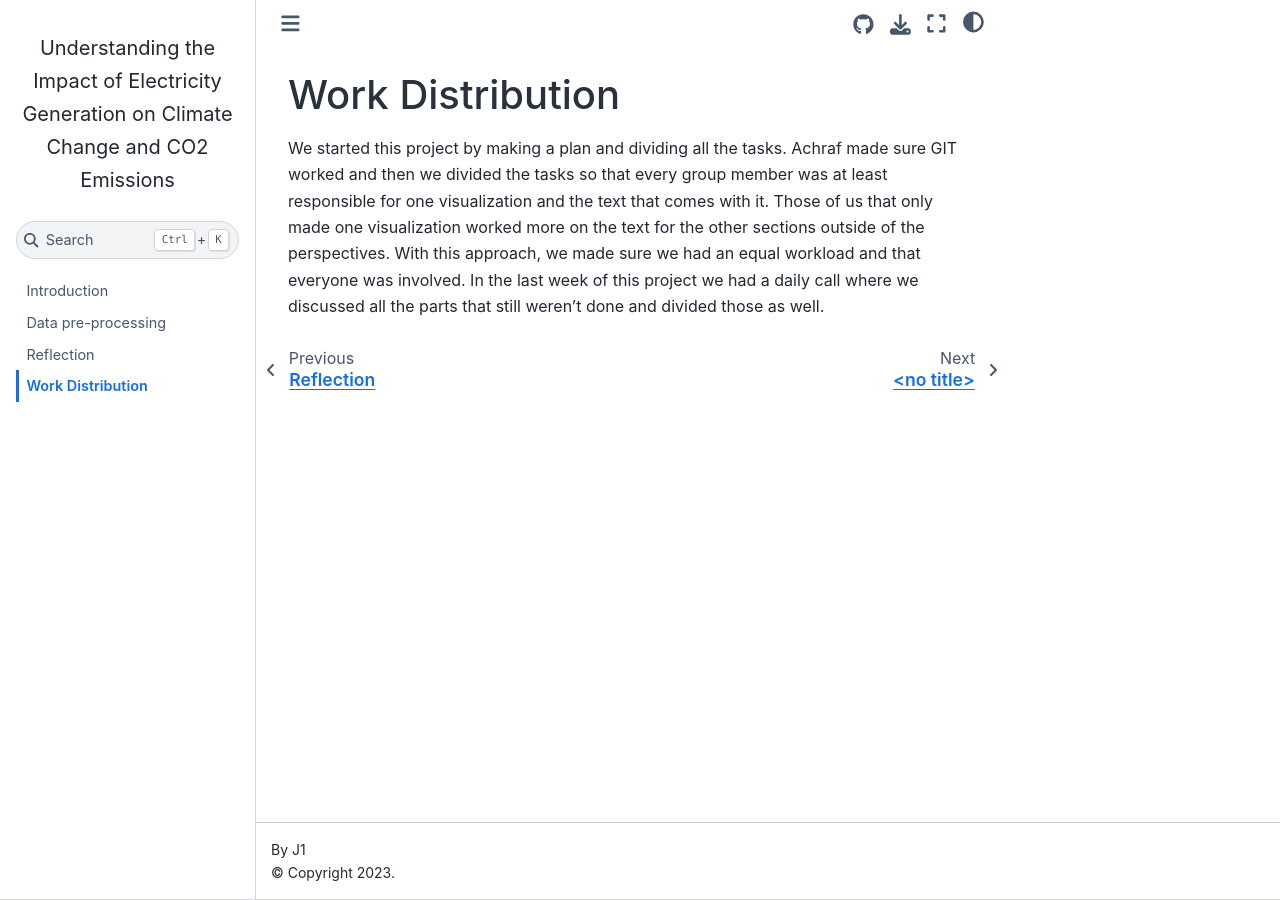
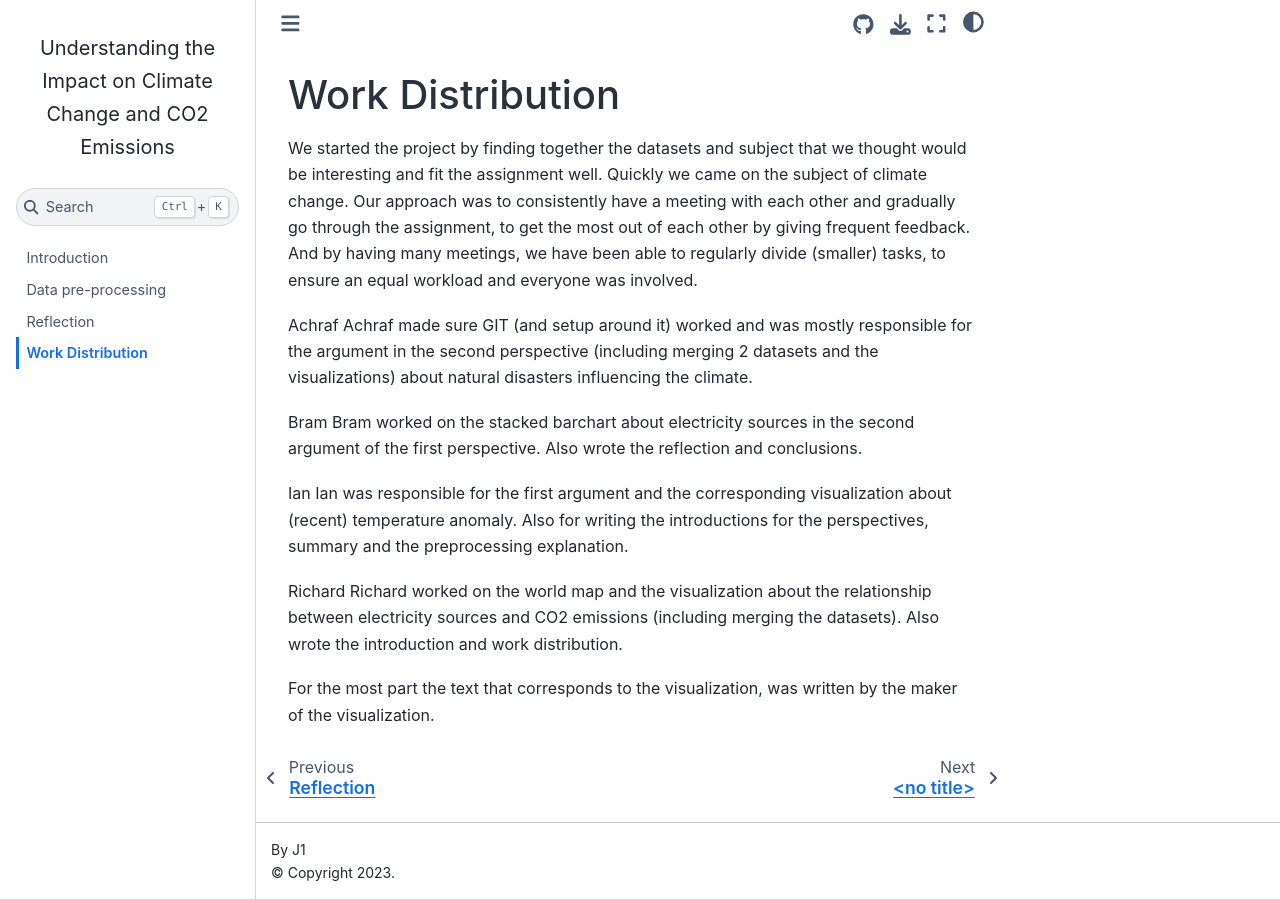
Before and after one commit to CloudDigital101/Example, a Jupyter Book: the page built from docs/book/Work_distribution.md, in a window 1280 px wide. Built offline with Jupyter Book 1.0.4 settings and Sphinx 7.4.7 and the Sphinx Book theme 1.1.4, drawn with Linux system fonts in a browser that asks for light colours; pages that are not in the unit, such as notebooks, are missing from menus; comment, search, counter and statistics services are not loaded.

Commit message:
Work distribution en titel in config verandert

```diff
--- a/_config.yml
+++ b/_config.yml
@@ -1,8 +1,8 @@
 # Book settings
 # Learn more at https://jupyterbook.org/customize/config.html
 
-title: Understanding the Impact of Electricity Generation on Climate Change and CO2 Emissions # Change this to your book title.
-author: J1 # Change this to your name (or your team/organization name).
+title: Understanding the Impact on Climate Change and CO2 Emissions
+author: J1
 
 # Force re-execution of notebooks on each build.
 # See https://jupyterbook.org/content/execute.html
--- a/docs/book/Work_distribution.md
+++ b/docs/book/Work_distribution.md
@@ -1,2 +1,16 @@
 # Work Distribution
-We started this project by making a plan and dividing all the tasks. Achraf made sure GIT worked and then we divided the tasks so that every group member was at least responsible for one visualization and the text that comes with it. Those of us that only made one visualization worked more on the text for the other sections outside of the perspectives. With this approach, we made sure we had an equal workload and that everyone was involved. In the last week of this project we had a daily call where we discussed all the parts that still weren't done and divided those as well.
+We started the project by finding together the datasets and subject that we thought would be interesting and fit the assignment well. Quickly we came on the subject of climate change. Our approach was to consistently have a meeting with each other and gradually go through the assignment, to get the most out of each other by giving frequent feedback. And by having many meetings, we have been able to regularly divide (smaller) tasks, to ensure an equal workload and everyone was involved.
+
+Achraf
+Achraf made sure GIT (and setup around it) worked and was mostly responsible for the argument in the second perspective (including merging 2 datasets and the visualizations) about natural disasters influencing the climate.
+
+Bram
+Bram worked on the stacked barchart about electricity sources in the second argument of the first perspective. Also wrote the reflection and conclusions.
+
+Ian
+Ian was responsible for the first argument and the corresponding visualization about (recent) temperature anomaly. Also for writing the introductions for the perspectives, summary and the preprocessing explanation.
+
+Richard
+Richard worked on the world map and the visualization about the relationship between electricity sources and CO2 emissions (including merging the datasets). Also wrote the introduction and work distribution.
+
+For the most part the text that corresponds to the visualization, was written by the maker of the visualization.
```
